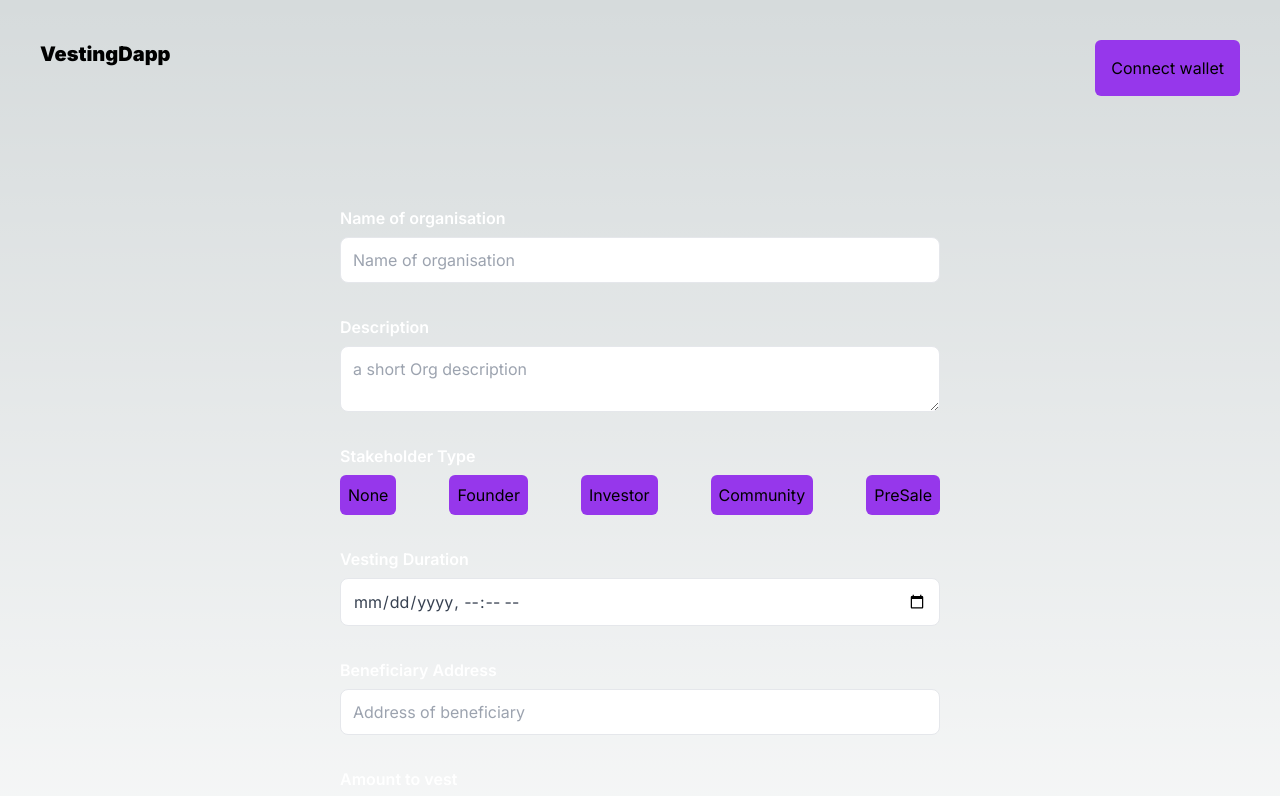
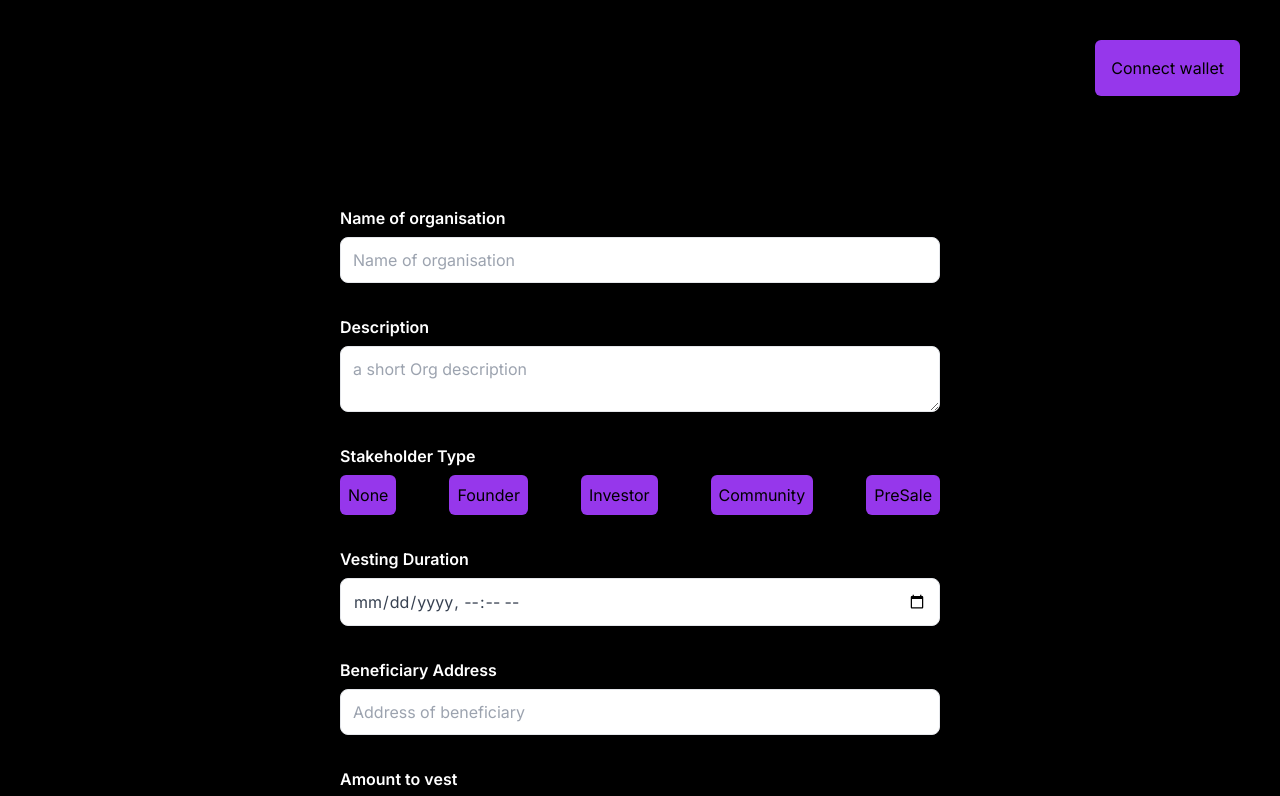
Before and after one commit to KoxyG/VestingDapp, a Next.js app: page / in a window 1280 px wide. Shown: the top 796 px of the page. Built offline with nearby package versions, Linux system fonts and the light colour scheme.

Commit message:
bg color

```diff
--- a/src/app/page.js
+++ b/src/app/page.js
@@ -64,7 +64,7 @@ export default function Home() {
   const [selectedButtonValue, setSelectedButtonValue] = useState(null);
 
   return (
-    <main className="">
+    <main className="bg-black">
       <div>
         <nav className="flex justify-between p-10">
           <h1 className="font-black  text-xl">VestingDapp</h1>
```
